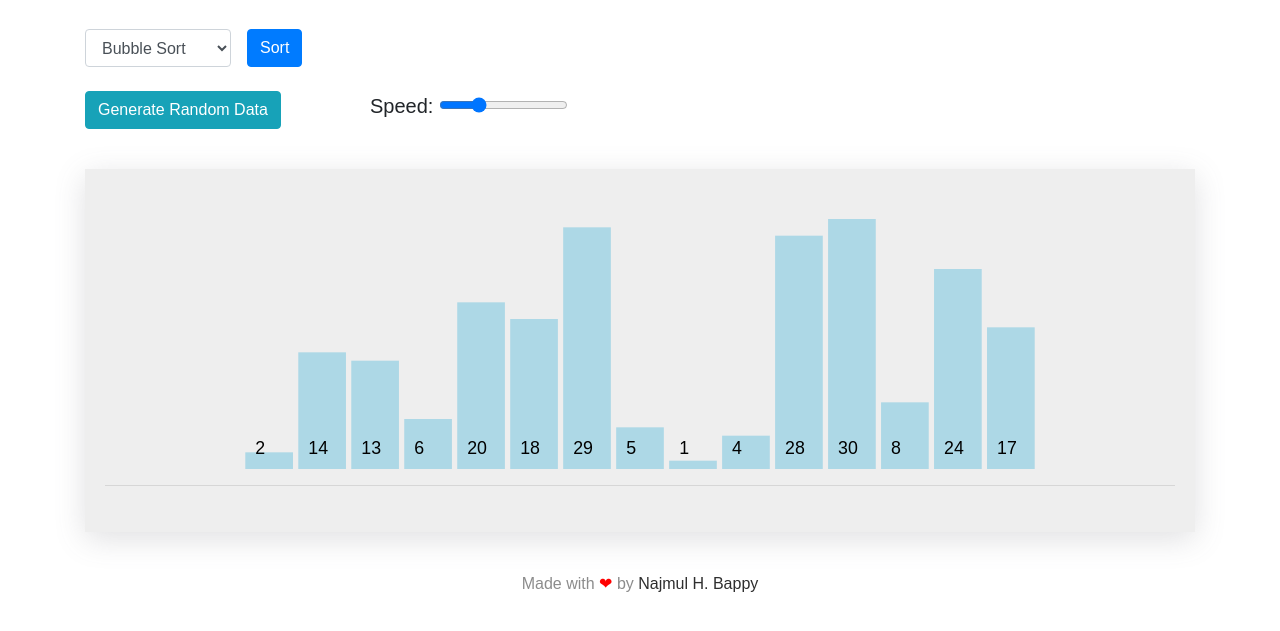
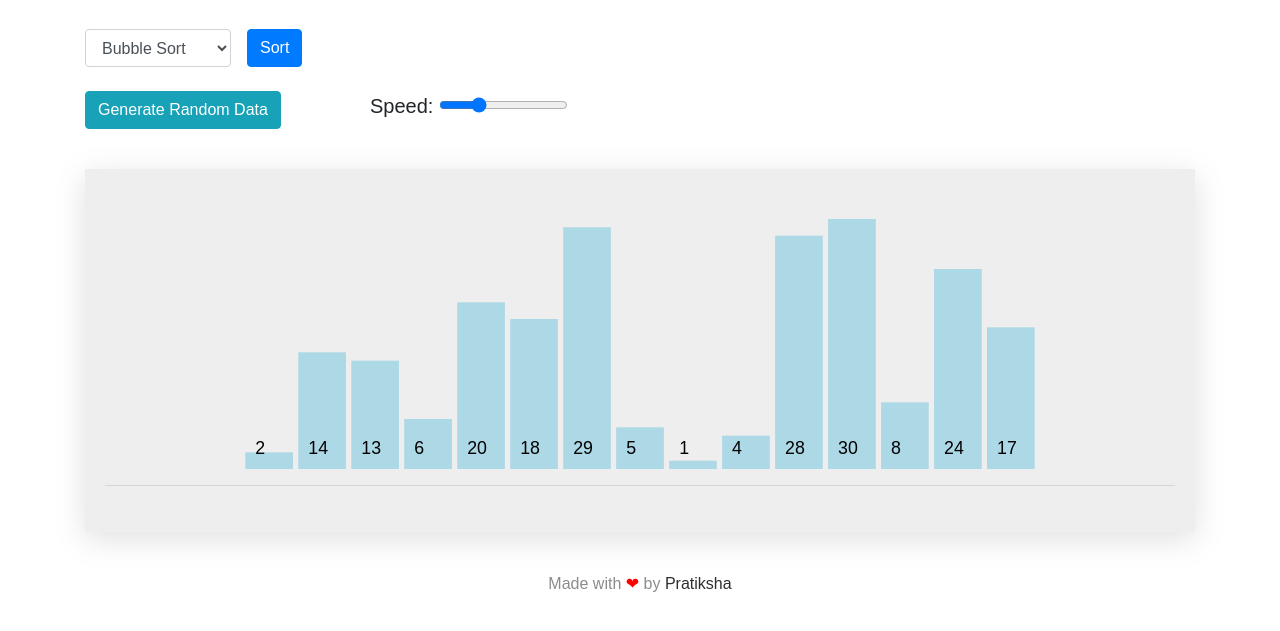
Before and after one commit to Pratiksha0606/Algorithm_Visulizer, a plain HTML site: page index.html in a window 1280 px wide. Shown: the part 137-768 px from the top of the page. Drawn offline with nearby package versions, Linux system fonts and the light colour scheme.

Commit message:
Update index.html

```diff
--- a/index.html
+++ b/index.html
@@ -108,7 +108,7 @@
       <div class="footer-text">
         <p>
           Made with <span class="love">❤</span> by
-          <a href="https://nbappy.me/">Najmul H. Bappy</a>
+          <a href="https://nbappy.me/">Pratiksha</a>
         </p>
       </div>
     </footer>
```
